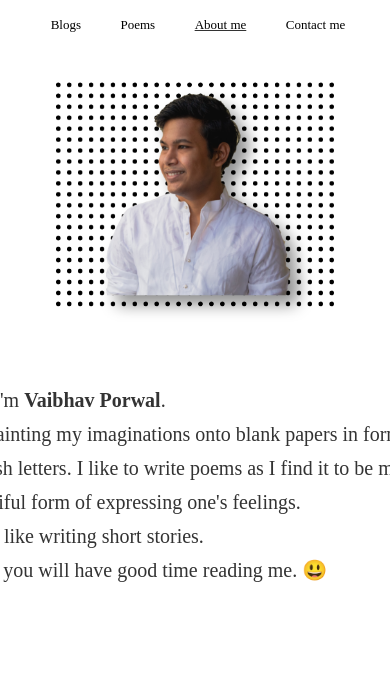
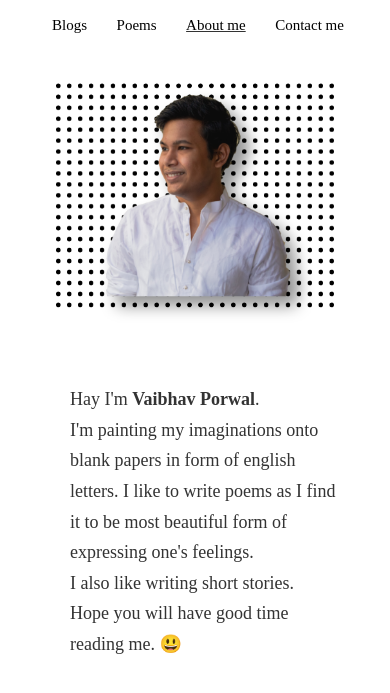
Before and after one commit to vaibhav-a-porwal/My-blogging-website, a Django app: page /about/ in a window 390 px wide; the page is wider, and only the part inside the window is pictured. Shown: the top 693 px of that part. Run offline with Django 3.2, Linux system fonts and the light colour scheme; some libraries are stand-ins or nearby versions.

Commit message:
mobile changes 3

```diff
--- a/blogs/static/css/blogs.css
+++ b/blogs/static/css/blogs.css
@@ -78,6 +78,11 @@ p{
     margin-left: 0%;
     }
 
+    .navele{
+        padding-left: 10px;
+        padding-right: 10px;
+    }
+
     .description{
         display: none;
     }
--- a/rest/static/about/css/about.css
+++ b/rest/static/about/css/about.css
@@ -54,6 +54,11 @@ img{
     margin-left: 0%;
     }
 
+    .navele{
+        padding-left: 10px;
+        padding-right: 10px;
+    }
+
     .coverr{
     justify-items: center;
     }
@@ -64,12 +69,13 @@ img{
     }
 
     a{
-        font-size: 13px;
+        font-size: 15px;
     }
 
     .about-content{
         margin-top: 15%;
         margin-left: 20px;
-        font-size: 20px;
+        font-size: 18px;
+        width: 270px;
     }
 }
```
Also changed, not shown: poems/static/css/poems.css (+9 -0 lines), rest/static/contact/css/contact.css (+7 -2 lines).
